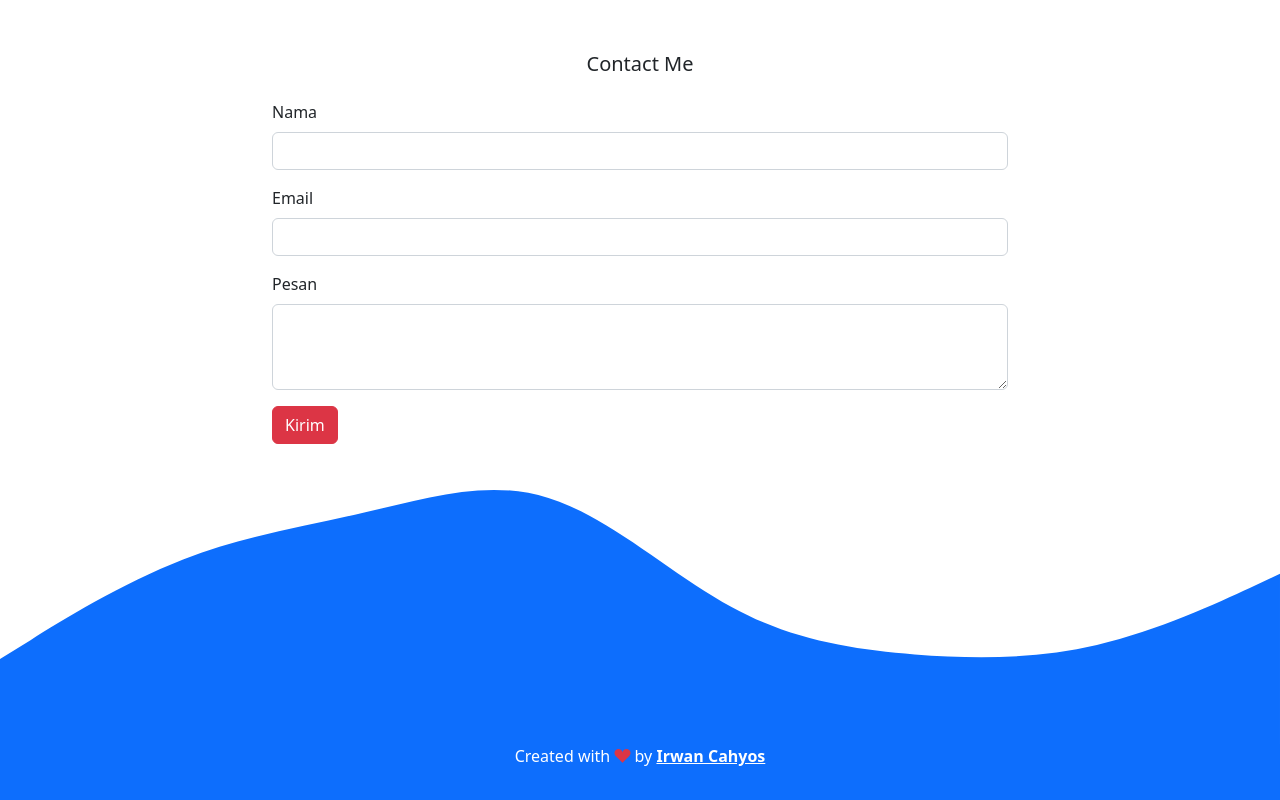
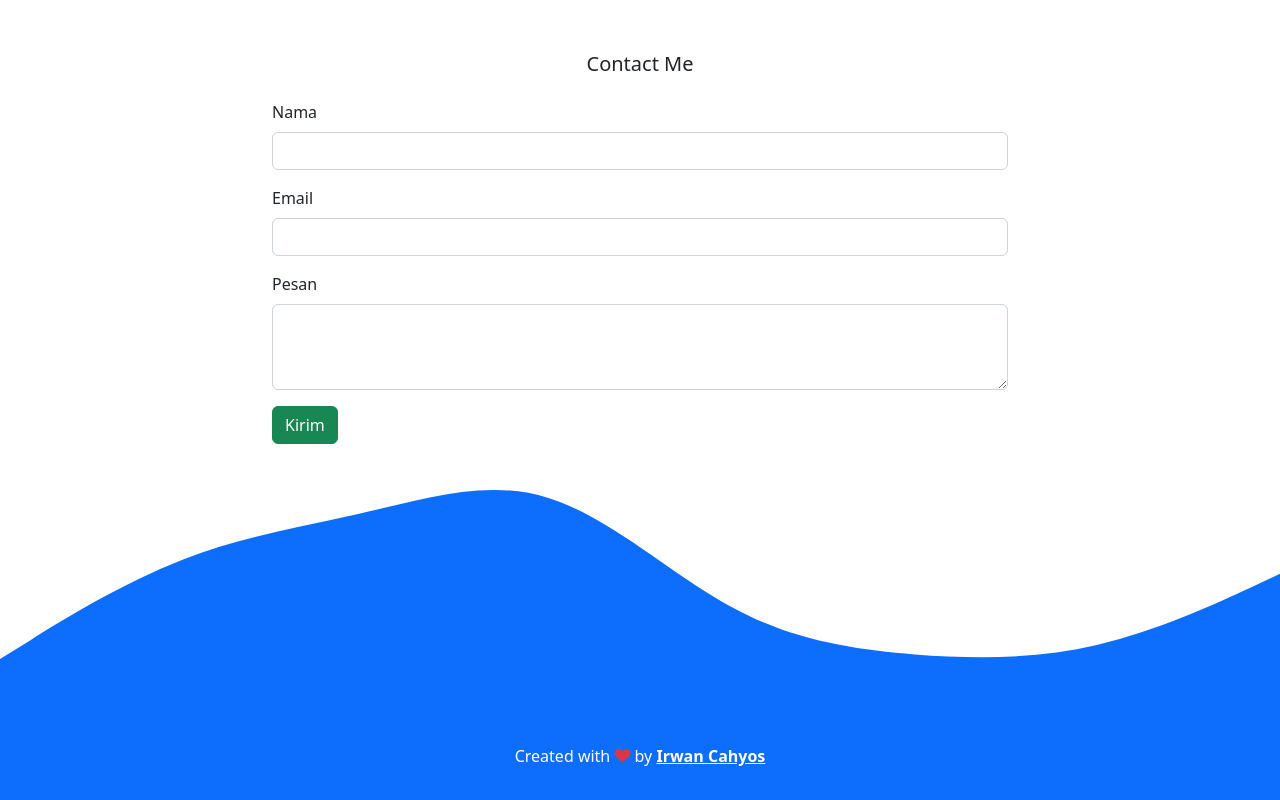
Before and after one commit to irwancahyos/portfolio-irwan, a plain HTML site: page index.html in a window 1280 px wide. Shown: the part 2533-3333 px from the top of the page. Drawn offline with nearby package versions, Linux system fonts and the light colour scheme.

Commit message:
mengubah warna tombol menjadi hijau

```diff
--- a/index.html
+++ b/index.html
@@ -151,7 +151,7 @@
                             <label for="pesan" class="form-label">Pesan</label>
                             <textarea class="form-control" id="pesan" rows="3"></textarea>
                         </div>
-                        <button type="submit" class="btn btn-danger">Kirim</button>
+                        <button type="submit" class="btn btn-success">Kirim</button>
                     </form>
                 </div>
             </div>
```
